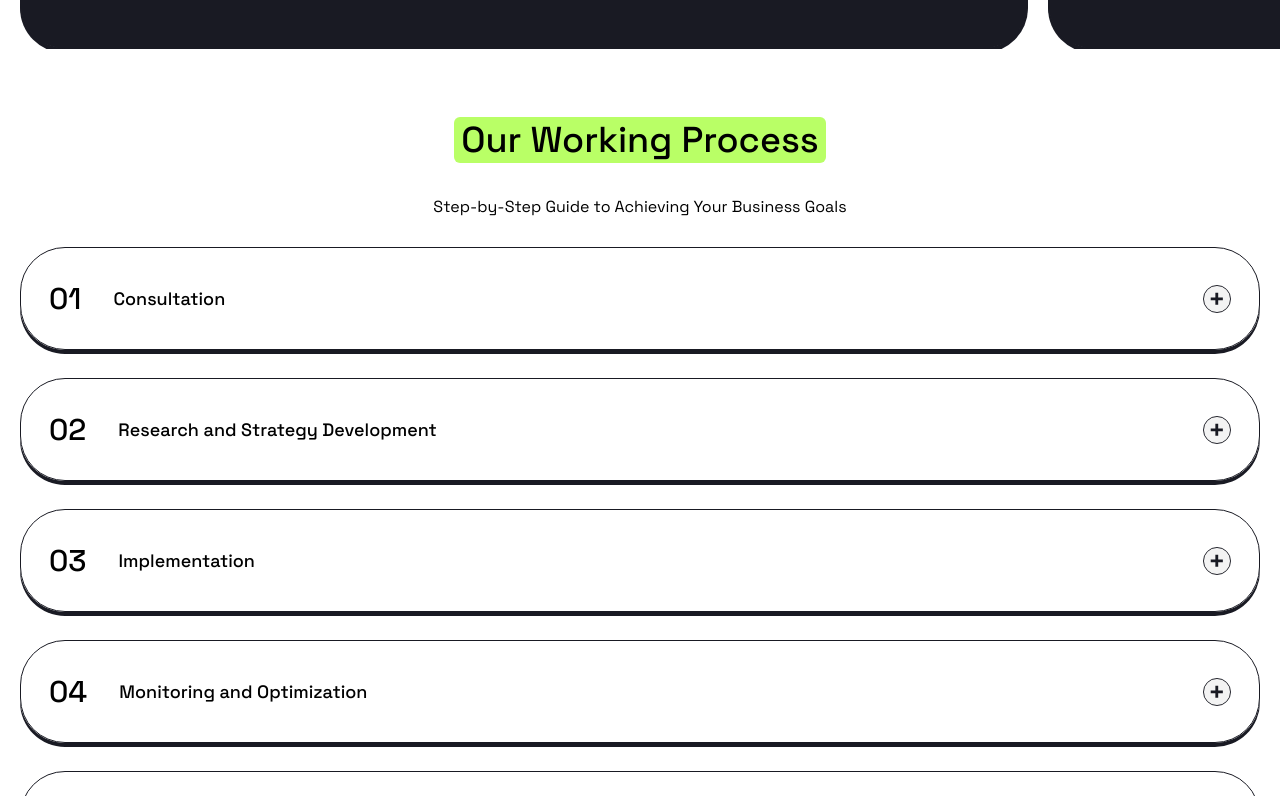
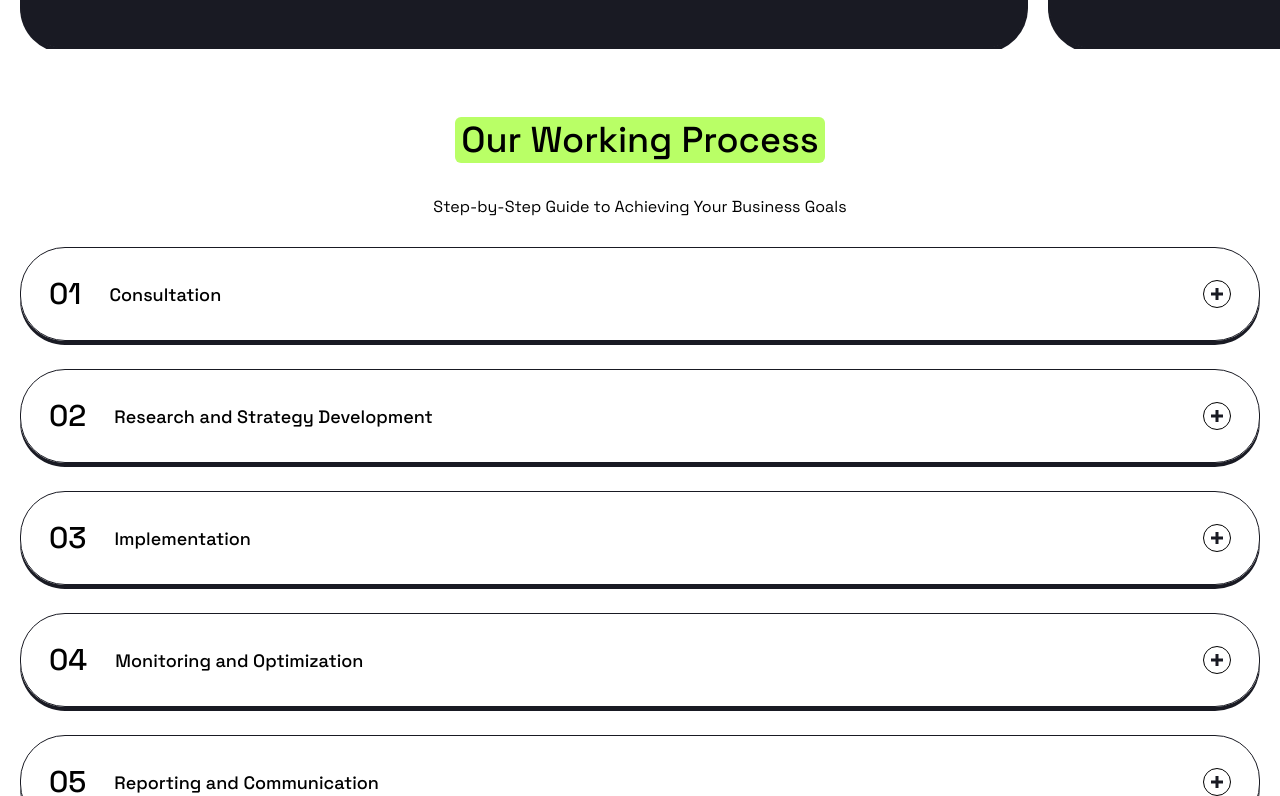
Before and after one commit to hafezfhmi/positivus, a Next.js app: page / in a window 1280 px wide. Shown: the part 4584-5380 px from the top of the page. Built offline with nearby package versions, Linux system fonts and the light colour scheme.

Commit message:
refactor: update sizing in WorkingProcess; create and use Plus component in WorkingProcess

```diff
--- /dev/null
+++ b/src/_components/Plus.tsx
@@ -0,0 +1,11 @@
+type PlusProps = {
+  className?: string;
+};
+
+export default function Plus({ className }: PlusProps) {
+  return (
+    <div
+      className={`w-3 h-3 relative before:content-[""] before:w-full before:h-[0.1875rem] before:absolute before:left-1/2 before:top-1/2 before:-translate-x-1/2 before:-translate-y-1/2 before:bg-p-dark after:content-[""] after:w-full after:h-[0.1875rem] after:absolute after:left-1/2 after:top-1/2 after:-translate-x-1/2 after:-translate-y-1/2 after:rotate-90 after:bg-p-dark ${className}`}
+    ></div>
+  );
+}
--- a/src/_sections/WorkingProcess.tsx
+++ b/src/_sections/WorkingProcess.tsx
@@ -1,5 +1,5 @@
 import Card from "@/_components/Card";
-import Image from "next/image";
+import Plus from "@/_components/Plus";
 
 const processList = [
   "Consultation",
@@ -14,7 +14,7 @@ export default function WorkingProcess() {
   return (
     <section className="mt-16 px-5">
       <div className="text-center">
-        <h2 className="px-[0.43rem] text-h2-mob font-medium bg-p-green inline rounded-md">
+        <h2 className="px-1.5 text-h2-mob font-medium bg-p-green inline rounded-md">
           Our Working Process
         </h2>
         <p className="mt-7 leading-6">
@@ -25,17 +25,13 @@ export default function WorkingProcess() {
         {processList.map((process, index) => (
           <Card
             key={process}
-            className="flex justify-between items-center gap-8 w-full p-7"
+            className="flex justify-between items-center gap-7 w-full p-7"
           >
-            <p className="font-medium text-[1.875rem]">0{index + 1}</p>
+            <p className="font-medium text-3xl">0{index + 1}</p>
             <h4 className="flex-1 text-h4-mob font-medium">{process}</h4>
-            <Image
-              src="/plus.svg"
-              alt=""
-              height={30}
-              width={30}
-              className="w-7 h-7"
-            />
+            <div className="flex justify-center items-center w-7 h-7 border border-black rounded-full">
+              <Plus />
+            </div>
           </Card>
         ))}
       </div>
```
